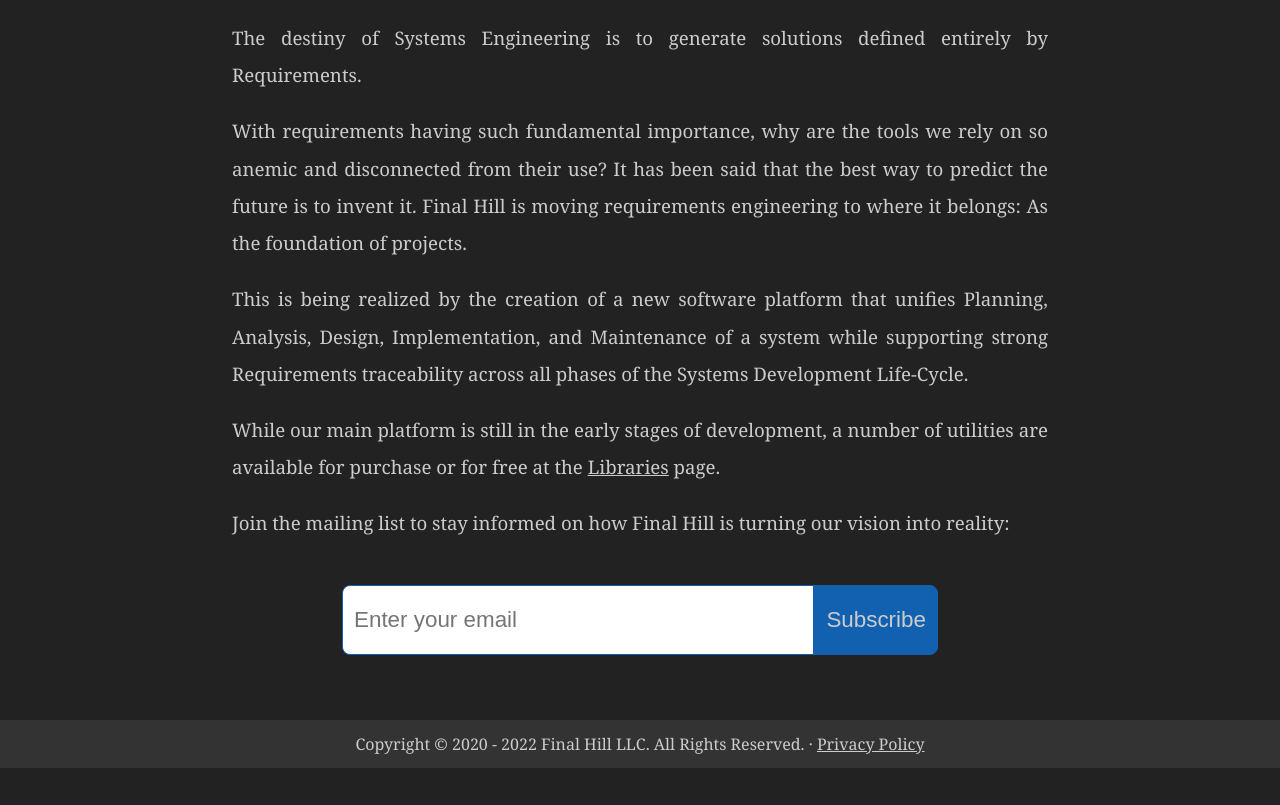
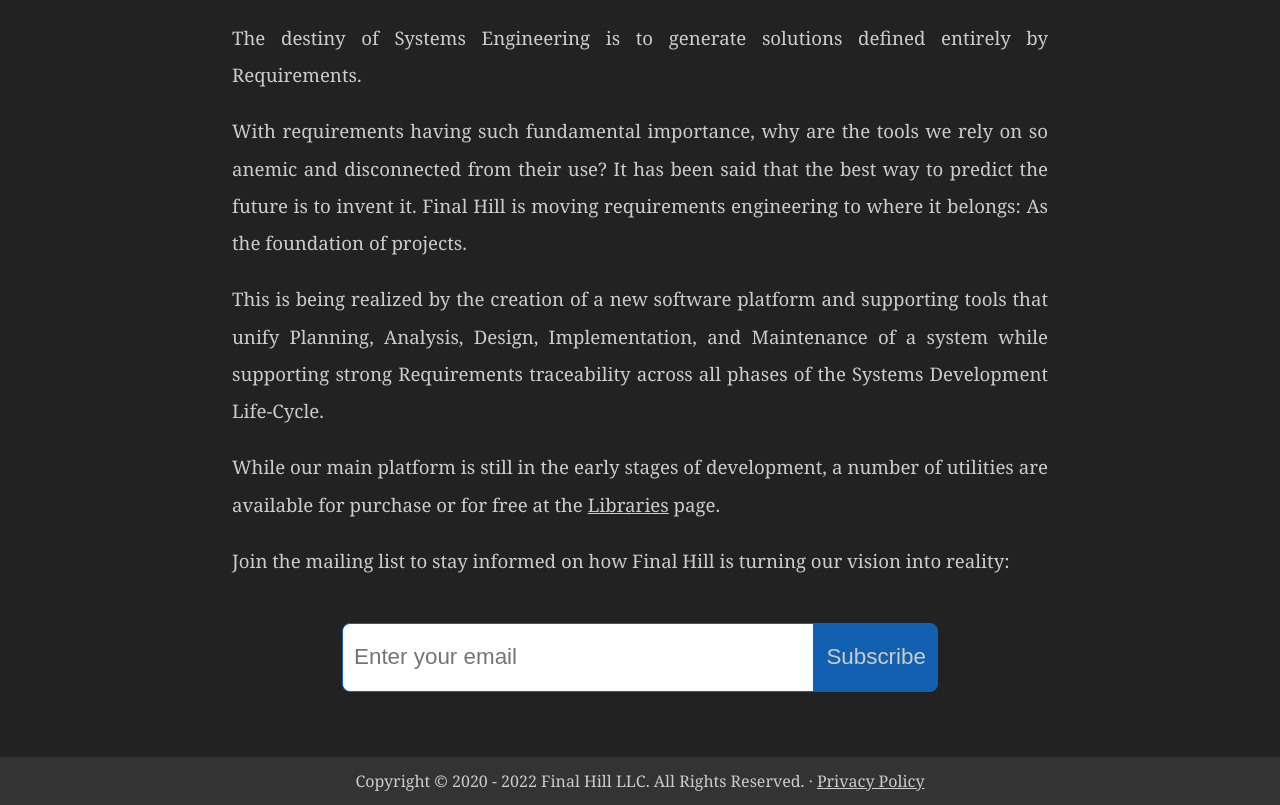
Before and after one commit to final-hill/final-hill.github.io, a Jekyll site: the page built from index.md, in a window 1280 px wide. Shown: the part 330-1135 px from the top of the page. Built offline with Jekyll 4.4.1, drawn with Linux system fonts in a browser that asks for light colours; before the commit the page ends 1098 px from its top, so only the background shows below that.

Commit message:
Updated index

```diff
--- a/index.md
+++ b/index.md
@@ -11,7 +11,7 @@
 and disconnected from their use? It has been said that the best way to predict the future is to invent it.
 Final Hill is moving requirements engineering to where it belongs: As the foundation of projects.
 
-This is being realized by the creation of a new software platform that unifies Planning, Analysis, Design, Implementation, and Maintenance of a system while supporting strong Requirements traceability across all phases of the Systems Development Life-Cycle.
+This is being realized by the creation of a new software platform and supporting tools that unify Planning, Analysis, Design, Implementation, and Maintenance of a system while supporting strong Requirements traceability across all phases of the Systems Development Life-Cycle.
 
 While our main platform is still in the early stages of development, a number of utilities are available
 for purchase or for free at the [Libraries](libraries) page.
```
